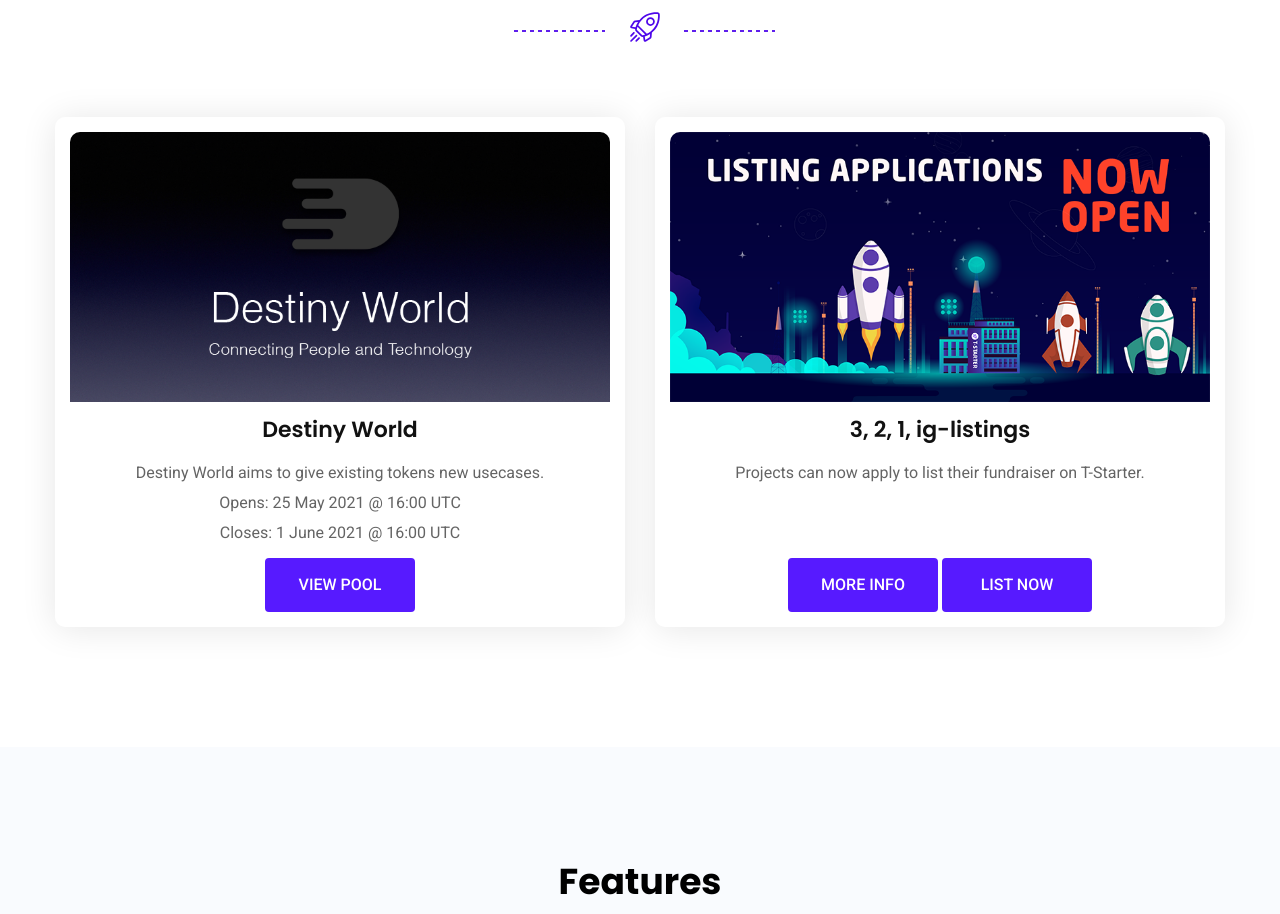
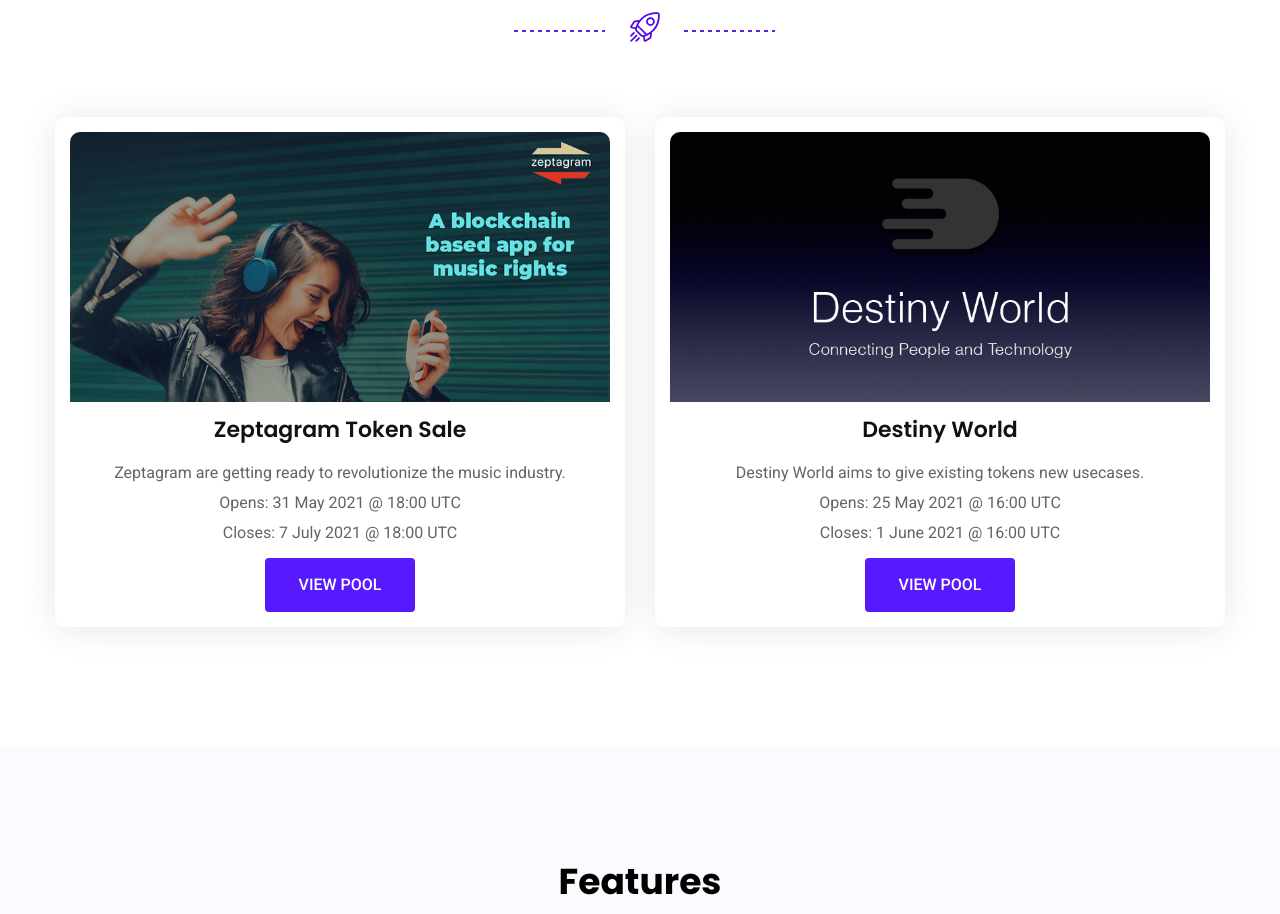
Before and after one commit to T-Starter/T-Starter-website, a plain HTML site: page index.html in a window 1280 px wide. Shown: the part 973-1887 px from the top of the page. Drawn offline with Linux system fonts and the light colour scheme; some packages are replaced by stand-ins of ours; animation ran at ten frames a second.

Commit message:
Add Zaptagram to pools section

```diff
--- a/index.html
+++ b/index.html
@@ -212,7 +212,24 @@
 								<div class="service-box-layout1">
 									<div>
 										<div>
-											<img src="assets/img/news-10.png" alt="tbond sale" class="rounded-corners"/>
+											<img src="assets/img/pool-6.png" alt="tbond sale" class="rounded-corners"/>
+										</div>
+									</div>
+									<h3 class="item-title">Zeptagram Token Sale</h3>
+									<p>Zeptagram are getting ready to revolutionize the music industry.
+										<br/>Opens: 31 May 2021 @ 18:00 UTC
+										<br/>Closes: 7 July 2021 @ 18:00 UTC
+									</p>
+									<a href="https://app.tstarter.io/telos/pools/6/" class="item-btn btn-fill" target="_blank">VIEW POOL</a>
+								</div>
+							</div>
+						</div>
+						<div class="col-xl-6 col-md-6 col-12 has-animation">
+							<div class="translate-bottom-75 opacity-animation transition-100 transition-delay-100">
+								<div class="service-box-layout1">
+									<div>
+										<div>
+											<img src="assets/img/pool-5.png" alt="tbond sale" class="rounded-corners"/>
 										</div>
 									</div>
 									<h3 class="item-title">Destiny World</h3>
@@ -221,22 +238,6 @@
 										<br/>Closes: 1 June 2021 @ 16:00 UTC
 									</p>
 									<a href="https://app.tstarter.io/telos/pools/5/" class="item-btn btn-fill" target="_blank">VIEW POOL</a>
-								</div>
-							</div>
-						</div>
-						<div class="col-xl-6 col-md-6 col-12 has-animation">
-							<div class="translate-bottom-75 opacity-animation transition-100 transition-delay-100">
-								<div class="service-box-layout1">
-									<div>
-										<div>
-											<img src="assets/img/news-6.png" alt="tbond sale" class="rounded-corners"/>
-										</div>
-									</div>
-									<h3 class="item-title">3, 2, 1, ig-listings</h3>
-									<p>Projects can now apply to list their fundraiser on T-Starter.<br/><br/><br/>
-									</p>
-									<a href="https://t-starter.medium.com/3-2-1-ig-listings-14b4512719ec" class="item-btn btn-fill" target="_blank">MORE INFO</a>
-									<a href="https://docs.google.com/forms/d/e/1FAIpQLSeQE7zDFlxxWmAN-pKDfik6OcgtReJ8oiviIpCUkOAGk6Ez7Q/viewform?usp=sf_link" class="item-btn btn-fill" target="_blank">LIST NOW</a>
 								</div>
 							</div>
 						</div>
```
Also changed, not shown: assets/img/pool-5.png (renamed from assets/img/news-10.png), assets/img/pool-6.png (added).
